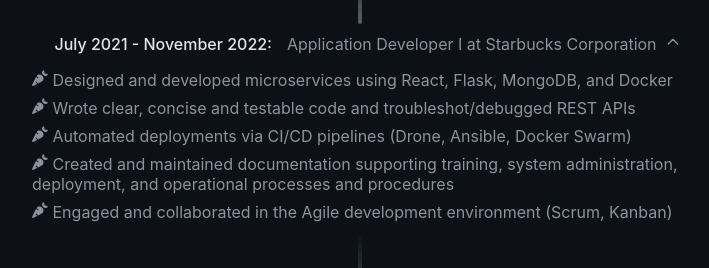
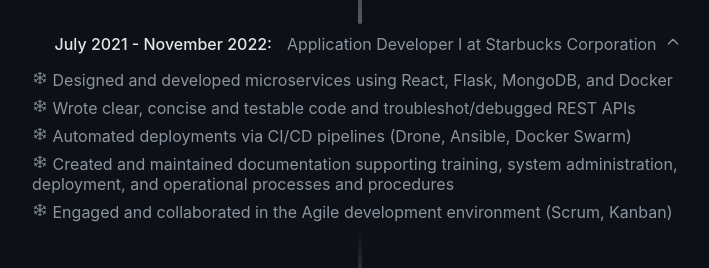
Before and after one commit to jocelindarma/jocelindarma.github.io, a React (Create React App) app: page / in a window 1280 px wide. Both pictures are taken after a click on the element 640 px from the left and 958 px from the top of the page. Shown: the part 915-1183 px from the top of the page, without its empty margins (280-989 px from the left). Built offline with nearby package versions, Linux system fonts and the light colour scheme.

Commit message:
change carrot to snow

```diff
--- a/src/components/BioDetails/BioDetails.js
+++ b/src/components/BioDetails/BioDetails.js
@@ -1,12 +1,12 @@
 import "./BioDetails.css";
-import { FaCarrot } from "react-icons/fa";
+import { IoIosSnow } from "react-icons/io";
 
 export const BioDetails = ({ bio, active }) => {
   return (
       bio.description.map((description) => (
         active ?
         <ul>
-          <li className="gray-text"><FaCarrot/>{" "}{description}</li>
+          <li className="gray-text"><IoIosSnow/>{" "}{description}</li>
         </ul> : null
       ))
   );
```
